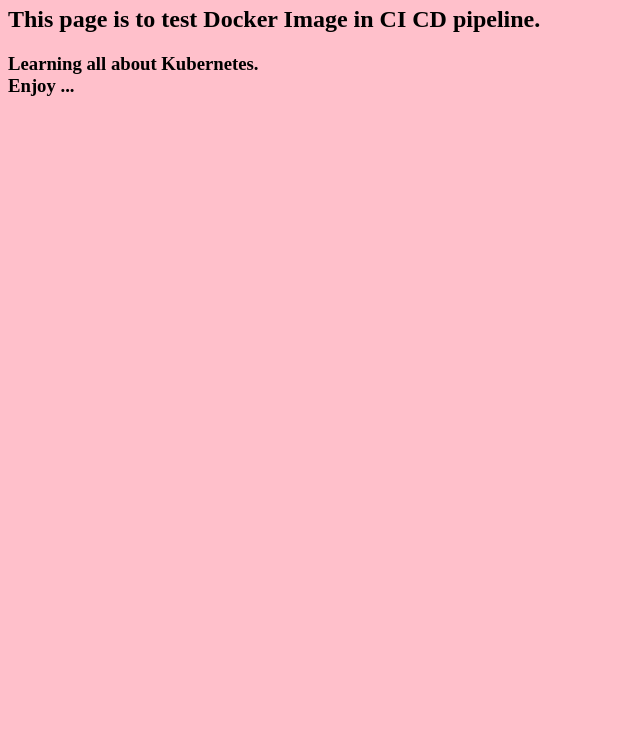
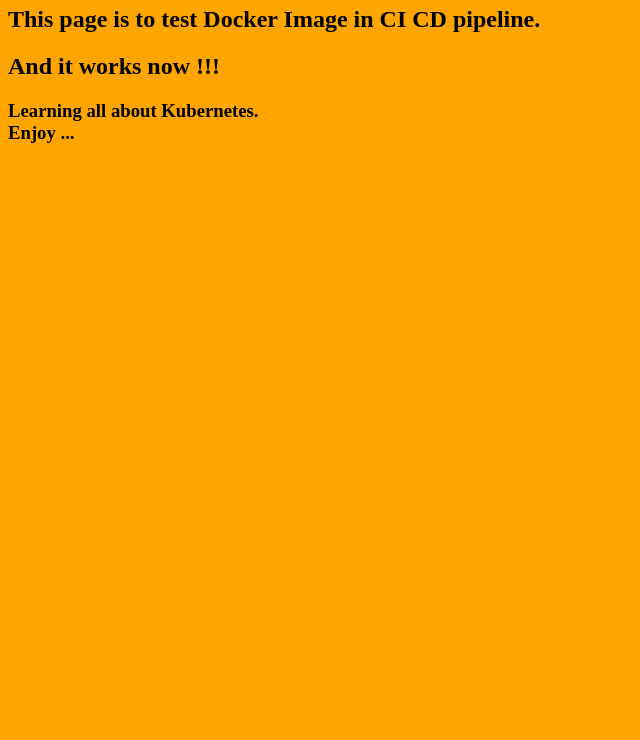
Before and after one commit to RichaPanjabi/DockerKuberDemoCICD, a plain HTML site: page Docker/DockerDemo/index.html in a window 1280 px wide. Shown: the part 60-800 px from the top of the page, without its empty margins (0-640 px from the left). Drawn offline with Linux system fonts and the light colour scheme.

Commit message:
Update index.html- Added a new line with orange background

```diff
--- a/Docker/DockerDemo/index.html
+++ b/Docker/DockerDemo/index.html
@@ -1,10 +1,11 @@
 <html>
 
-<body style="background-color:pink">
+<body style="background-color:orange">
 
 <h1>Welcome to my new app</h1>
 
-<h2>This page is to test Docker Image in CI CD pipeline.</h2>
+<h2>This page is to test Docker Image in CI CD pipeline. </h2>
+  <h2> And it works now !!! </h2>
 
 <h3> Learning all about Kubernetes. <br /> Enjoy ... </h3>
 
```
